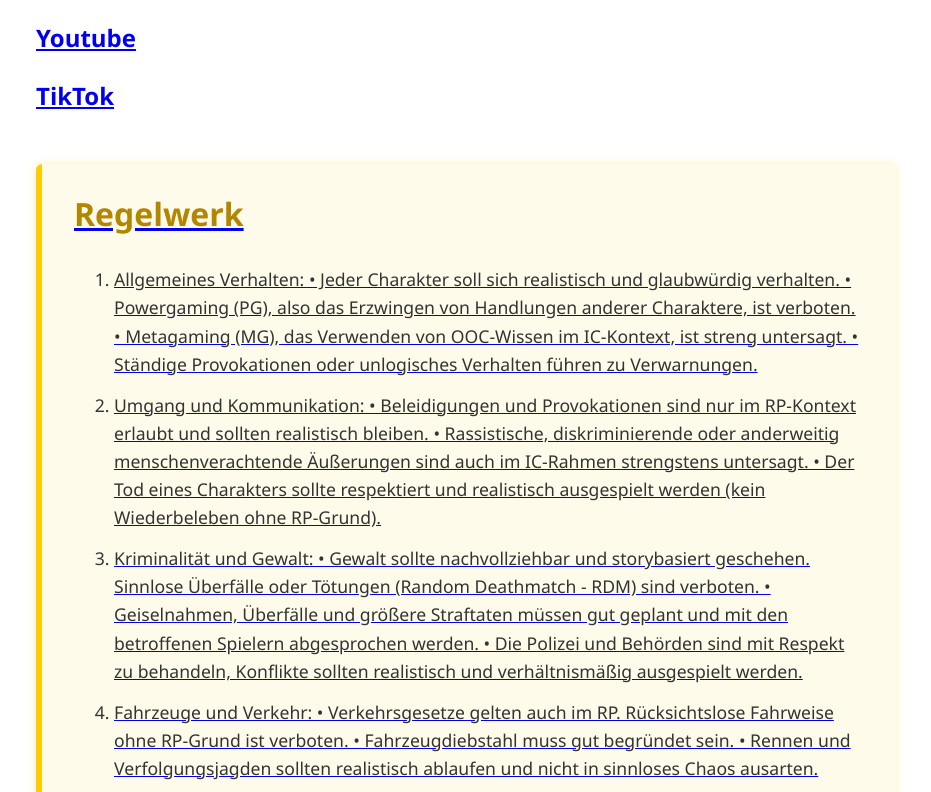
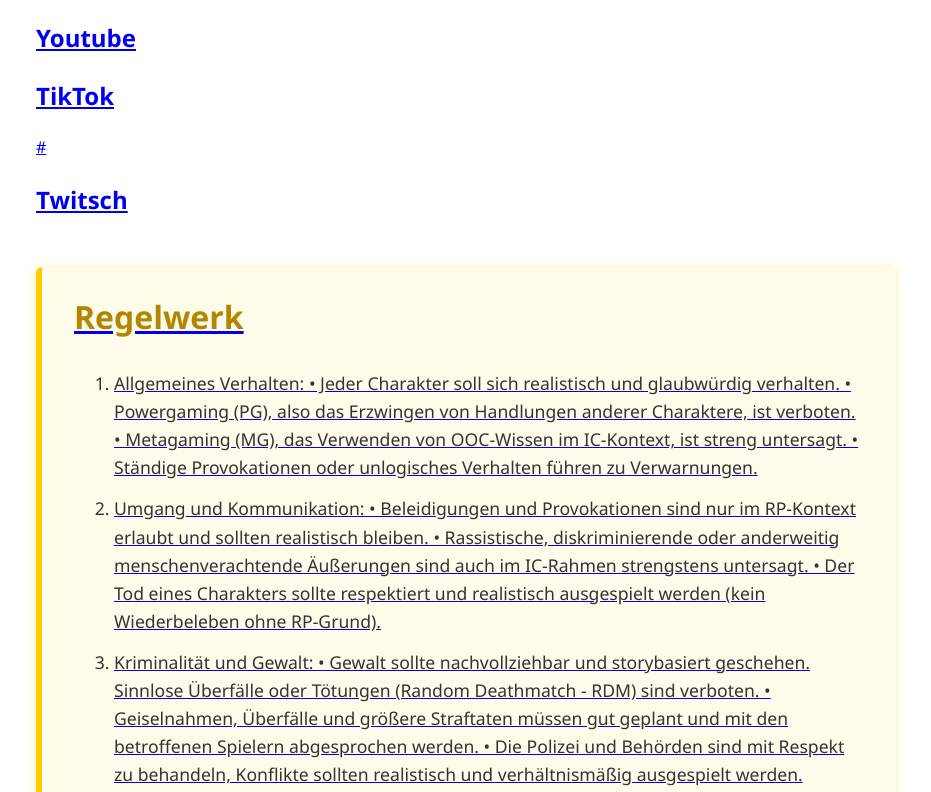
Before and after one commit to Scollode/Night-Life, a plain HTML site: page index.html in a window 1280 px wide. Shown: the part 1060-1852 px from the top of the page, without its empty margins (174-1105 px from the left). Drawn offline with Linux system fonts and the light colour scheme.

Commit message:
Update index.html

```diff
--- a/index.html
+++ b/index.html
@@ -31,6 +31,8 @@
       <h2>Youtube</h2>
       <p> <a href="https://www.tiktok.com/@nightlifecity3?is_from_webapp=1&sender_device=pc" </p>
       <h2>TikTok</h2>
+        <p> <a href="https://www.twitch.tv/nightlifecityrp" </p>#
+          <h2>Twitsch</h2>
 
     <section class="rules">
       <h2>Regelwerk</h2>
```
